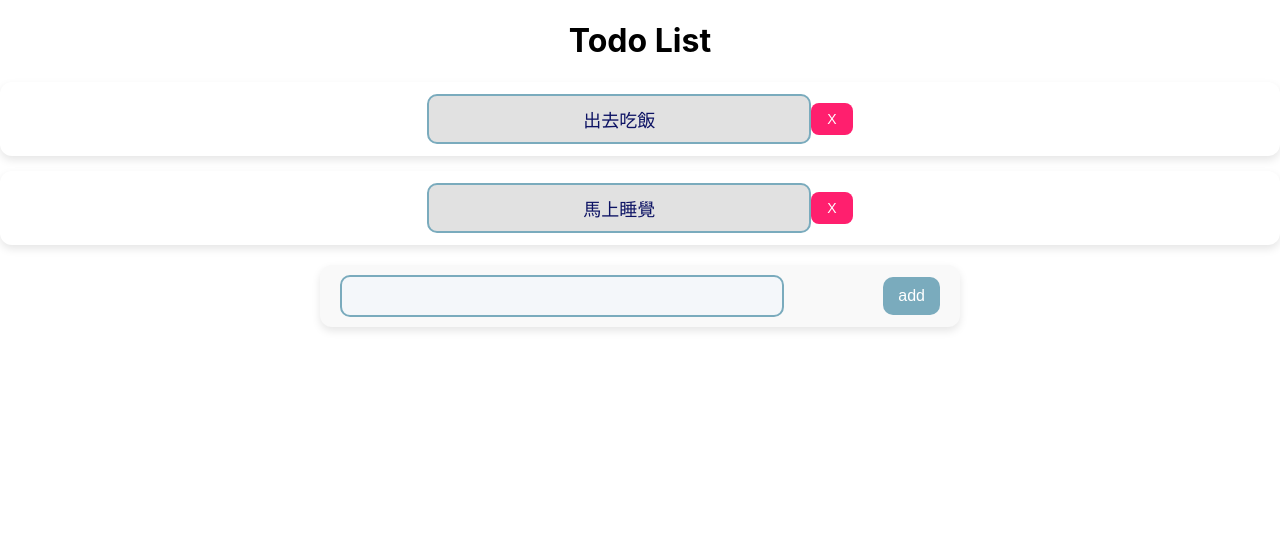
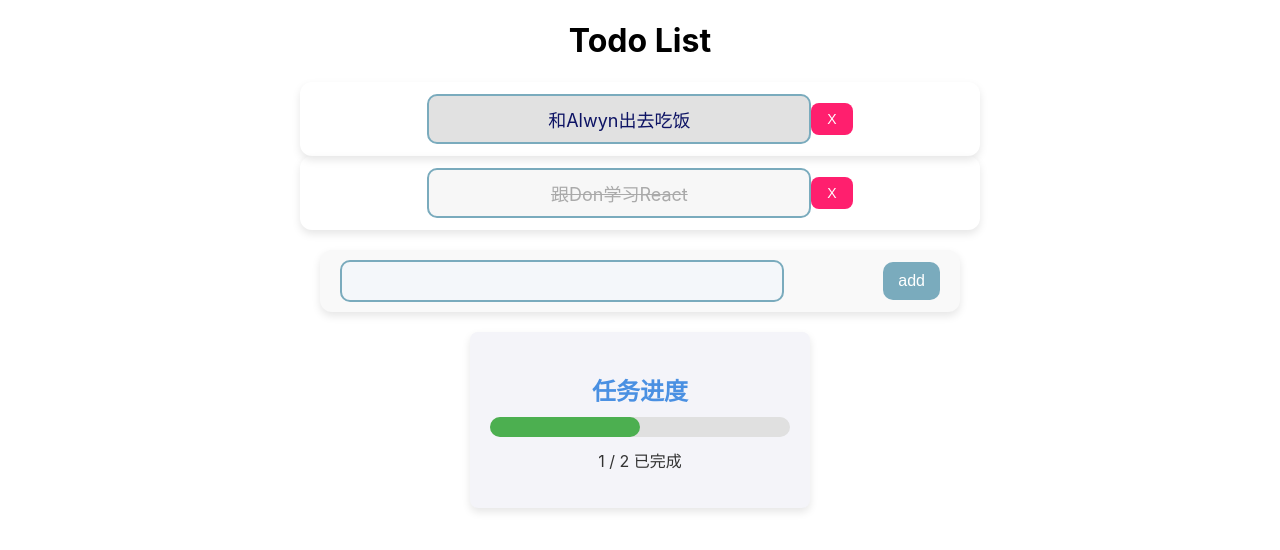
Before and after one commit to zaneshen314/day9-react-todolist-starter, a React (Create React App) app: page / in a window 1280 px wide. Shown: the top 550 px of the page. Built offline with nearby package versions, Linux system fonts and the light colour scheme.

Commit message:
[todo]feat,add Todo Progress

```diff
--- a/src/components/TodoGenerator.jsx
+++ b/src/components/TodoGenerator.jsx
@@ -1,7 +1,7 @@
 import { useContext, useState } from "react";
 import {TodoContext} from "../App";
 import {ADD_TODO} from "../context/todoActions";
-import "./TodoGenerator.css";
+import "./css/TodoGenerator.css";
 const TodoGenerator = () => {
   const [text, setText] = useState("")
   const { dispatch } = useContext(TodoContext);
--- a/src/components/TodoItem.jsx
+++ b/src/components/TodoItem.jsx
@@ -1,4 +1,4 @@
-import "./TodoItem.css";
+import "./css/TodoItem.css";
 import {TodoContext} from "../App";
 import {useContext} from "react";
 import {REMOVE_TODO, TOGGLE_TODO} from "../context/todoActions";
--- a/src/components/TodoList.jsx
+++ b/src/components/TodoList.jsx
@@ -1,5 +1,6 @@
 import TodoGroup from "./TodoGroup";
 import TodoGenerator from "./TodoGenerator";
+import TodoProgress from "./TodoProgress";
 
 const TodoList = () => {
   return (
@@ -7,6 +8,7 @@ const TodoList = () => {
           <h1>Todo List</h1>
           <TodoGroup />
           <TodoGenerator />
+          <TodoProgress />
       </div>
   );
 }
--- /dev/null
+++ b/src/components/TodoProgress.jsx
@@ -0,0 +1,24 @@
+import React, { useContext } from 'react';
+import { TodoContext } from "../App";
+import './css/TodoProgress.css';
+
+const TodoProgress = () => {
+    const { state } = useContext(TodoContext);
+
+    const totalTodos = state.length;
+    const completedTodos = state.filter(todo => todo.done).length;
+
+    const progress = totalTodos === 0 ? 0 : (completedTodos / totalTodos) * 100;
+
+    return (
+        <div className="todo-progress-container">
+            <h2 className="todo-progress-title">任务进度</h2>
+            <progress value={progress} max={100} className="progress-bar" />
+            <p className="todo-progress-text">
+                {completedTodos} / {totalTodos} 已完成
+            </p>
+        </div>
+    );
+}
+
+export default TodoProgress;
--- a/src/components/TodoItem.css
+++ b/src/components/css/TodoItem.css
@@ -3,12 +3,12 @@
   display: flex;
   justify-content: center;
   align-items: center;
-  margin: 15px 0;
   padding: 12px 20px;
   border-radius: 12px;
   box-shadow: 0 4px 8px rgba(0, 0, 0, 0.1);
   transition: background-color 0.3s ease, transform 0.2s ease;
-  width: auto;
+  width: 50%;
+  margin: 0 auto
 }
 
 .todo-item:hover {
--- /dev/null
+++ b/src/components/css/TodoProgress.css
@@ -0,0 +1,44 @@
+.todo-progress-container {
+    background-color: #f4f4f9;
+    padding: 20px;
+    border-radius: 8px;
+    box-shadow: 0 4px 8px rgba(0, 0, 0, 0.1);
+    text-align: center;
+    width: 300px;
+    margin: 0 auto;
+}
+
+.todo-progress-title {
+    font-size: 1.5rem;
+    font-weight: bold;
+    color: #4a90e2;
+    margin-bottom: 10px;
+}
+
+.progress-bar {
+    width: 100%;
+    height: 20px;
+    border-radius: 10px;
+    appearance: none;
+}
+
+.progress-bar::-webkit-progress-bar {
+    background-color: #e0e0e0;
+    border-radius: 10px;
+}
+
+.progress-bar::-webkit-progress-value {
+    background-color: #4caf50;
+    border-radius: 10px;
+}
+
+.progress-bar::-moz-progress-bar {
+    background-color: #4caf50;
+    border-radius: 10px;
+}
+
+.todo-progress-text {
+    font-size: 1rem;
+    color: #333;
+    margin-top: 10px;
+}
--- a/src/context/todoReducer.js
+++ b/src/context/todoReducer.js
@@ -1,8 +1,8 @@
 import {ADD_TODO, REMOVE_TODO, TOGGLE_TODO} from "./todoActions";
 
 export const initialState = [
-  {id: Date.now(), text: "出去吃飯", done: false},
-  {id: Date.now() + 1, text: "馬上睡覺", done: false},
+  {id: Date.now(), text: "和Alwyn出去吃饭", done: false},
+  {id: Date.now() + 1, text: "跟Don学习React", done: true},
 ];
 
 export const todoReducer = (state, action) => {
```
Also changed, not shown: src/components/css/TodoGenerator.css (renamed from src/components/TodoGenerator.css).
